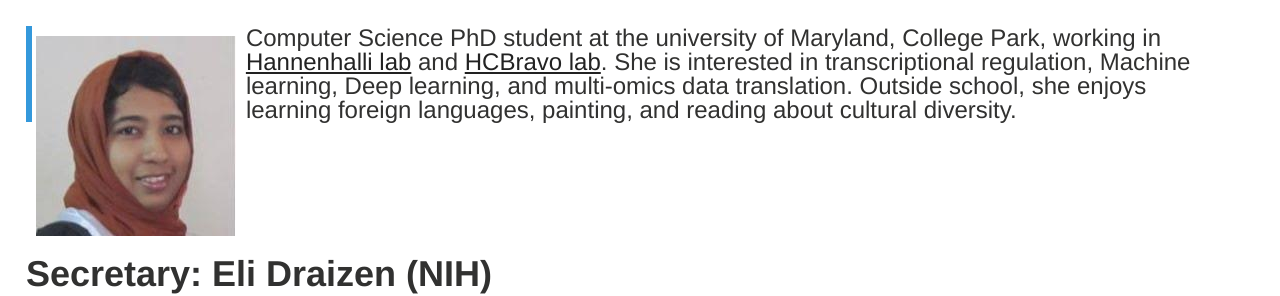
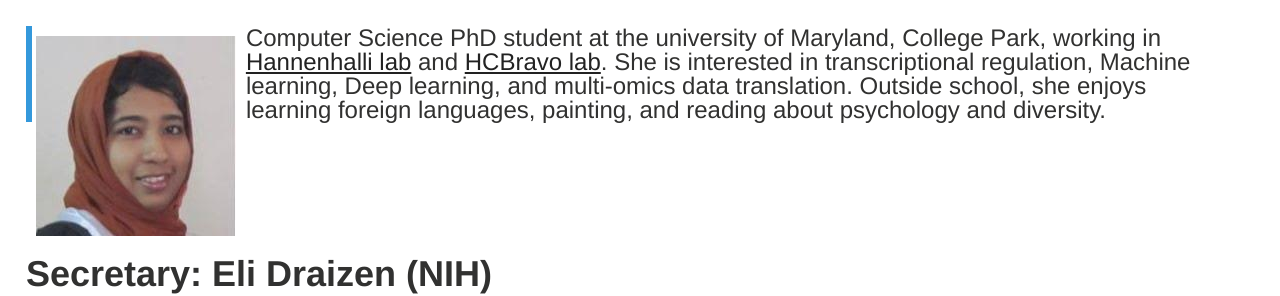
Before and after one commit to iscb-dc-rsg/iscb-dc-rsg.github.io, a Jekyll site: the page built from _pages/organizers.md, in a window 1280 px wide. Shown: the part 502-798 px from the top of the page. Built offline with Jekyll 4.4.1, drawn with Linux system fonts in a browser that asks for light colours; our own code applies the rules of GitHub Pages for plain Markdown files.

Commit message:
Update organizers.md

```diff
--- a/_pages/organizers.md
+++ b/_pages/organizers.md
@@ -20,7 +20,7 @@
 ![Mahfuza Sharmin](../images/organizers/sharmin.jpg){: .organizer-image .float-left }
 
 
-> Computer Science PhD student at the university of Maryland, College Park, working in [Hannenhalli lab](http://www.cbcb.umd.edu/~sridhar/) and [HCBravo lab](http://www.hcbravo.org). She is interested in transcriptional regulation, Machine learning, Deep learning, and multi-omics data translation. Outside school, she enjoys learning foreign languages, painting, and reading about cultural diversity.
+> Computer Science PhD student at the university of Maryland, College Park, working in [Hannenhalli lab](http://www.cbcb.umd.edu/~sridhar/) and [HCBravo lab](http://www.hcbravo.org). She is interested in transcriptional regulation, Machine learning, Deep learning, and multi-omics data translation. Outside school, she enjoys learning foreign languages, painting, and reading about psychology and diversity.
 
 
 &nbsp;
```
